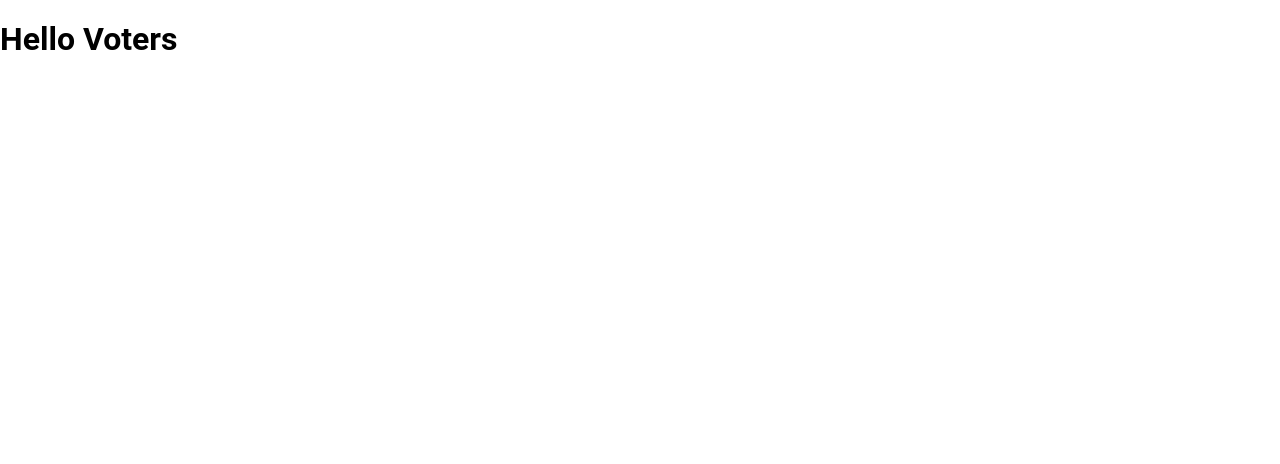
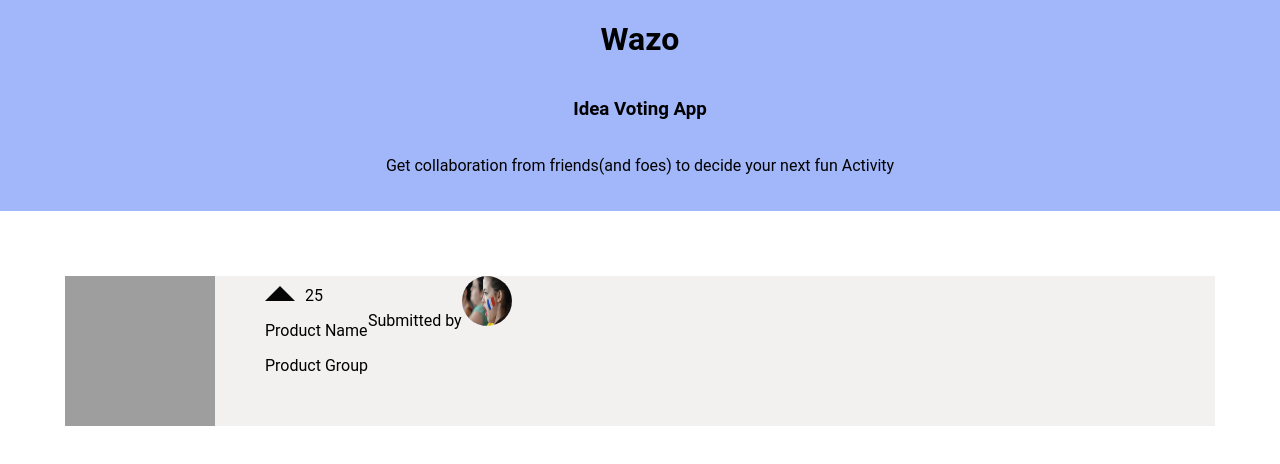
Before and after one commit to sh0la/WazoVotingApp, a React (Create React App) app: page / in a window 1280 px wide. Shown: the top 464 px of the page. Built offline with nearby package versions, Linux system fonts and the light colour scheme; grey boxes are pictures that could not be loaded.

Commit message:
Modify preliminary html files

```diff
--- a/src/App.js
+++ b/src/App.js
@@ -1,12 +1,15 @@
 import React from 'react';
 import './App.css';
+import Header from './Header';
+import Leaderboard from './Leaderboard';
+
+
 
 function App() {
   return (
     <div className="App">
-      <div>
-        <h1>Hello Voters</h1>
-      </div>
+      <Header />
+      <Leaderboard />
     </div>
   );
 }
--- /dev/null
+++ b/src/Appb.css
@@ -0,0 +1,64 @@
+
+body {
+  box-sizing: border-box;
+  margin: 0;
+  font-family: 'Roboto', sans-serif;
+}
+
+header{
+  background-color: rgb(162, 183, 250);
+  padding-bottom: 20px;
+  text-align: center;
+}
+
+main {
+  margin: 20px;
+  padding: 30px;
+}
+
+h1, h3 {
+  margin: 0 auto;
+  padding-top: 20px;
+  padding-bottom: 20px;
+}
+
+.post-card {
+  background-color: rgb(243, 240, 240);
+  display: flex;
+  margin: 15px;
+}
+
+.right-card {
+  margin-left: 25px;
+}
+
+.user-img {
+  width: 50px;
+  height: 50px;
+  border-radius: 50px;
+}
+
+.idea-img {
+  width: 150px;
+  height: 150px;
+  margin-right: 25px;
+
+}
+
+.user-cat {
+  width: 150px;
+  display: flex;
+  align-items: center;
+  justify-content: space-between;
+}
+
+#triangle {
+  margin-top: 10px;
+  margin-right: 10px;
+  display: inline-block;
+  width: 0;
+  height: 0;
+  border-style: solid;
+  border-width: 0 15px 15px 15px;
+  border-color: transparent transparent rgb(7, 6, 6) transparent;
+}
```
Also changed, not shown: src/staticHTML.html (+5 -5 lines), src/hierarchy.txt.
